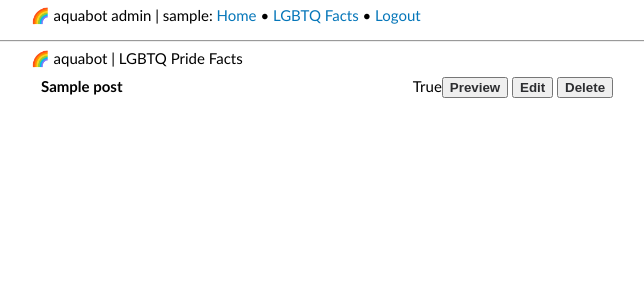
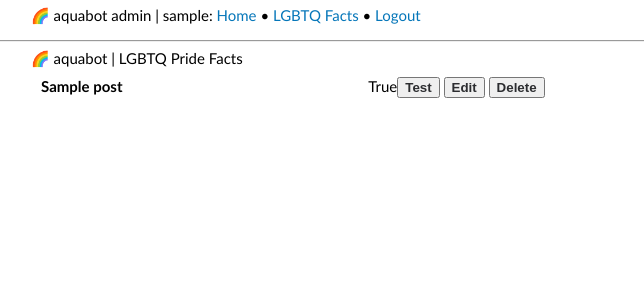
Before and after one commit to briancmaci/culturebot, a Flask app: page /admin/facts in a window 1280 px wide. Shown: the top 300 px of the page, without its empty margins (309-953 px from the left). Run offline with Flask 2, Linux system fonts and the light colour scheme; a user stored in the database is signed in; tables that the repository leaves empty hold one stand-in row (values such as "Sample post").

Commit message:
Update DockerFile

```diff
--- a/aquabot/admin/templates/facts.html
+++ b/aquabot/admin/templates/facts.html
@@ -11,7 +11,7 @@
                     <td width="65%" class="text-bold">{{ fact.title }}</td>
                     <td>{{ fact.shown }}</td>
                     <td>
-                        <button><a href="./fact/{{ fact.id }}" class="tag-button">Preview</a></button>
+                        <button><a href="../slackbot/sendfact/{{ fact.id }}" class="tag-button">Test</a></button>
                         <button><a href="./fact/edit/{{ fact.id }}" class="tag-button">Edit</a></button>
                         <button><a href="./fact/delete/{{ fact.id }}" class="tag-button">Delete</a></button>
                     </td>
```
Also changed, not shown: 1 other file.
